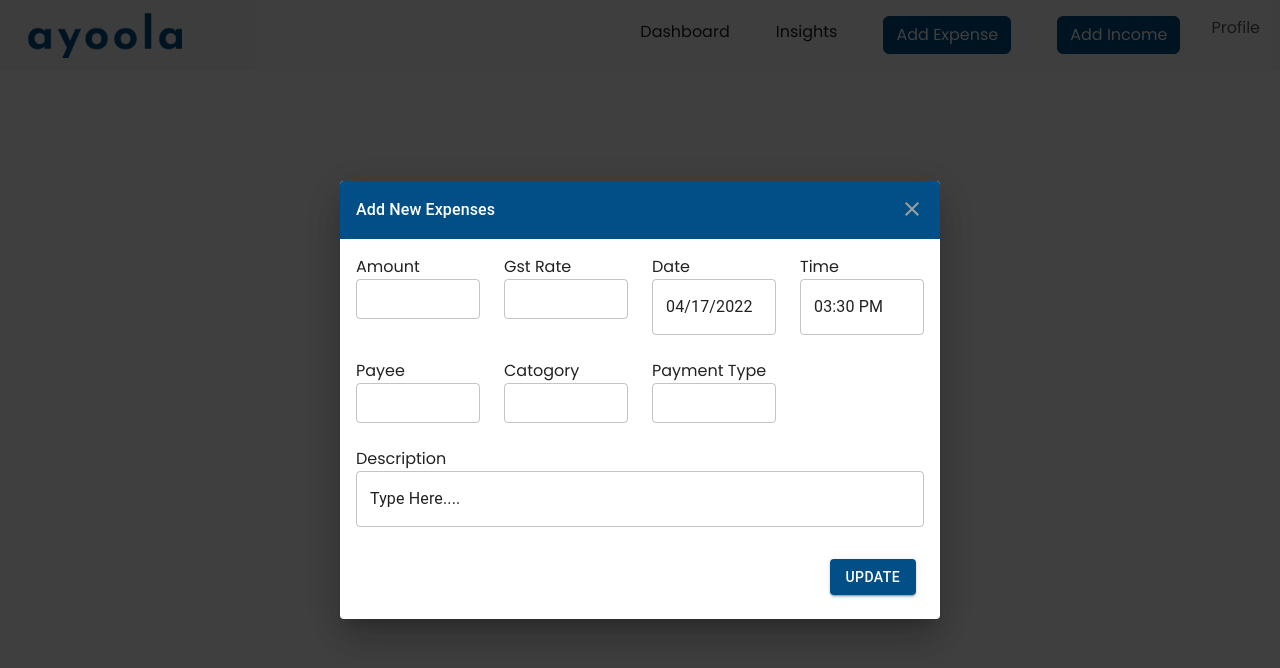
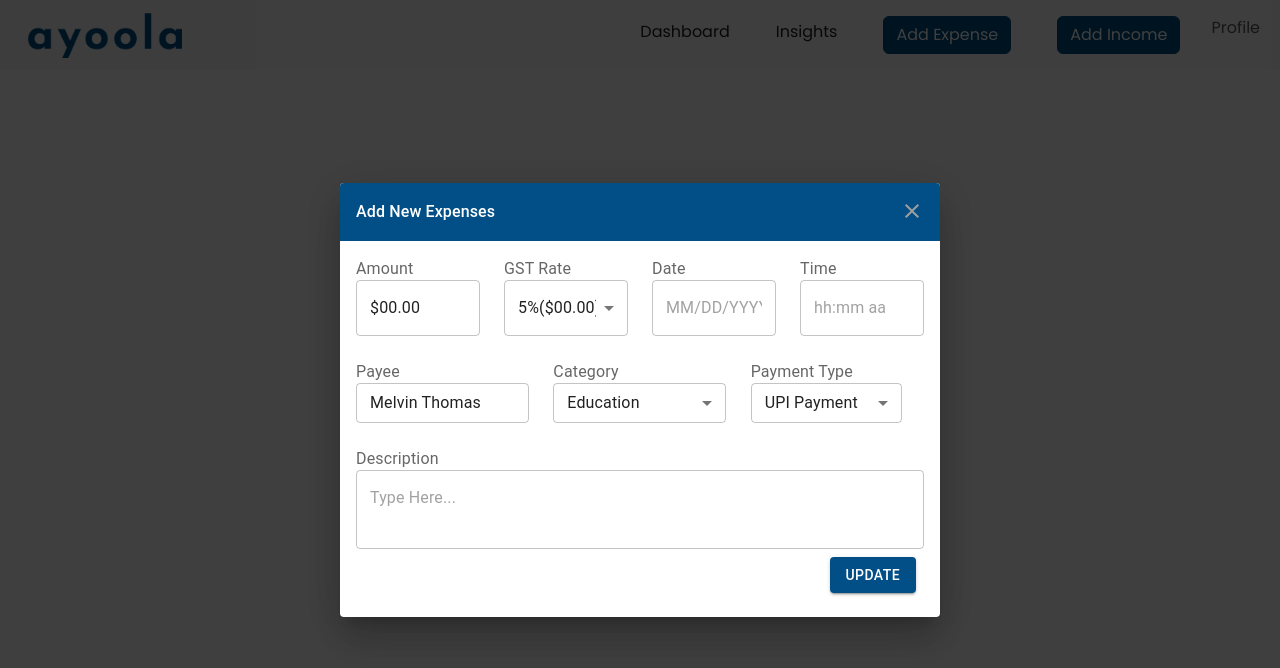
Before and after one commit to anumithasp/expense-tracker, a React (Create React App) app: page /dashboard in a window 1280 px wide. Both pictures are taken after a click on the button "Add Expense". Shown: the top 668 px of the page. Built offline with nearby package versions, Linux system fonts and the light colour scheme.

Commit message:
add expense last changes

```diff
--- a/src/components/AddExpenseModal/AddExpenseModal.jsx
+++ b/src/components/AddExpenseModal/AddExpenseModal.jsx
@@ -13,12 +13,16 @@ import Paper from '@mui/material/Paper';
 import TextField from '@mui/material/TextField';
 import Typography from '@mui/material/Typography';
 import Modal from '@mui/material/Modal';
-import { styled } from '@mui/material';
+import { MenuItem, alpha,styled } from '@mui/material';
 import dayjs from 'dayjs';
 import { LocalizationProvider } from '@mui/x-date-pickers/LocalizationProvider';
 import { DatePicker } from '@mui/x-date-pickers/DatePicker';
 import { TimePicker } from '@mui/x-date-pickers/TimePicker';
 import { AdapterDayjs } from '@mui/x-date-pickers/AdapterDayjs';
+import InputLabel from '@mui/material/InputLabel';
+import InputAdornment from '@mui/material/InputAdornment';
+import InputBase from '@mui/material/InputBase';
+import FormControl from '@mui/material/FormControl';
 
 const style = {
   position: 'absolute',
@@ -27,7 +31,7 @@ const style = {
   transform: 'translate(-50%, -50%)',
   width: 400,
   bgcolor: 'background.paper',
-  border: '2px solid #000',
+  border: '1px solid #000',
   boxShadow: 24,
   p: 4,
 };
@@ -40,21 +44,104 @@ const BootstrapDialog = styled(Dialog)(({ theme }) => ({
   },
 }));
 
-const Item = styled(Paper)(({ theme }) => ({
-  backgroundColor: theme.palette.mode === 'dark' ? '#1A2027' : '#fff',
-  ...theme.typography.body2,
-  padding: theme.spacing(1),
-  textAlign: 'center',
-  color: theme.palette.text.secondary,
-}));
+// const Item = styled(Paper)(({ theme }) => ({
+//   backgroundColor: theme.palette.mode === 'dark' ? '#1A2027' : '#fff',
+//   ...theme.typography.body2,
+//   padding: theme.spacing(1),
+//   textAlign: 'center',
+//   color: theme.palette.text.secondary,
+// }));
+
+// const BootstrapInput = styled(InputBase)(({ theme }) => ({
+//   'label + &': {
+//     marginTop: theme.spacing(4),
+//   },
+//   '& .MuiInputBase-input': {
+//     borderRadius: 4,
+//     position: 'relative',
+//     backgroundColor: theme.palette.mode === 'light' ? '#F3F6F9' : '#1A2027',
+//     border: '1px solid',
+//     borderColor: theme.palette.mode === 'light' ? '#E0E3E7' : '#2D3843',
+//     fontSize: 17,
+//     width: 'large',
+//     padding: '10px 12px',
+//     transition: theme.transitions.create([
+//       'border-color',
+//       'background-color',
+//       'box-shadow',
+//     ]),
+//     fontFamily: [
+//       '-apple-system',
+//       'BlinkMacSystemFont',
+//       '"Segoe UI"',
+//       'Roboto',
+//       '"Helvetica Neue"',
+//       'Arial',
+//       'sans-serif',
+//       '"Apple Color Emoji"',
+//       '"Segoe UI Emoji"',
+//       '"Segoe UI Symbol"',
+//     ].join(','),
+//     '&:focus': {
+//       boxShadow: `${alpha(theme.palette.primary.main, 0.25)} 0 0 0 0.2rem`,
+//       borderColor: theme.palette.primary.main,
+//     },
+//   },
+// }));
+
+
 
 const AddExpenseModal = () => {
     const [open, setOpen] = React.useState(false);
     const handleOpen = () => setOpen(true);
     const handleClose = () => setOpen(false);
 
+    const [amount, setAmount] = React.useState('00.00');
+    // const [gstRate, setGstRate] = React.useState(5);
+
+    const gstRates = [
+      {
+        value: '500.78',
+        label: '5%($00.00)',
+      },
+      {
+        value: '1008.9',
+        label: '10%($00.00)',
+      },
+      {
+        value: '2089',
+        label: '15%($00.00)',
+      },
+      {
+        value: '3500.90',
+        label: '20%($00.00)',
+      },
+    ];
+
+    const categories = [
+      'Education',
+      'Food',
+      'Shopping',
+      'Travel',
+      'Grocery',
+      'Vehicle Expenses',
+      'Insurance',
+      'Gifts',
+    ];
+
+    const paymentTypes = [
+      'UPI Payment',
+      'Cash Payment',
+      'Card Payment'
+    ];
+
+    const handleAmountChange = (event) => {
+      setAmount(event.target.value);
+    };
+
+
     return (
-      <div>
+      <div >
         <a className="nav-link" href="#">
             <button onClick={handleOpen} className='btn btn-primary exp-btn-primary'>Add Expense </button>
         </a>
@@ -63,16 +150,23 @@ const AddExpenseModal = () => {
           onClose={handleClose}
           aria-labelledby="modal-modal-title"
           aria-describedby="modal-modal-description"
+          sx={{
+            display: 'flex',
+            alignItems: 'center',
+            justifyContent: 'center',
+
+          }}
         >
+
+            <React.Fragment>
             <Box sx={style}>
-            <React.Fragment>
               <BootstrapDialog
               onClose={handleClose}
               aria-labelledby="customized-dialog-title"
               open={open}
               >
                 <DialogTitle
-                sx={{ m: 0, p: 2 ,
+                sx={{ m: 0, p: 2,
                   backgroundColor: "#014f86",
                   color:'white',
                   fontSize:'medium'
@@ -92,95 +186,160 @@ const AddExpenseModal = () => {
                 >
                   <CloseIcon/>
                 </IconButton>
-                <DialogContent>
+                <DialogContent sx={{fontSize:'small'}}>
                 <Grid container spacing={{ xs: 2, md: 3 }} columns={{ xs: 4, sm: 8, md: 12 }}>
                   <Grid item xs={3} sm={4} md={3}>
+                    <InputLabel  htmlFor="amount">
                      Amount
+                    </InputLabel>
+                    <FormControl variant="standard">
                     <TextField
-                    hiddenLabel
-                    size="small"
+                    size="medium"
+                    id="amount"
+                    value={amount}
+                    // defaultValue="$00.00"
+                    InputProps={{
+                      startAdornment: <span>$</span>
+                    }}
+                    onChange={handleAmountChange}
+                    sx={{ width: '100%'}}
                     />
+                    </FormControl>
                   </Grid>
+
                   <Grid item xs={3} sm={4} md={3}>
-                    Gst Rate
+                    <InputLabel  htmlFor="rate">
+                      GST Rate
+                    </InputLabel>
                     <TextField
-                    size="small"
-                    />
+                    id="rate"
+                    size="medium"
+                    select
+                    defaultValue="500.78"
+                    SelectProps={{
+                      native: true,
+                    }}
+                  >
+                    {gstRates.map((option) => (
+                    <option key={option.value} value={option.value}>
+                    {option.label}
+                    </option>
+                    ))}
+                    </TextField>
                   </Grid>
-                  <Grid item xs={3} sm={4} md={3}>
+
+                  <Grid item xs={3} sm={4} md={3} >
+                  <InputLabel htmlFor="date">
                     Date
-                    {/* <TextField
-                    size="small"
-                    /> */}
-
+                  </InputLabel>
                   <LocalizationProvider dateAdapter={AdapterDayjs}>
                     <DatePicker
+                    renderInput={(params) => (
+                    <TextField
+                    {...params}
                     size="small"
-                        label=""
-                        defaultValue={dayjs('2022-04-17')}
-                      />
-                    </LocalizationProvider>
-
-                  </Grid>
-                  <Grid item xs={3} sm={4} md={3}>
-                    Time
-                    {/* <TextField
-                    size="small"
-                    />  */}
-                    <LocalizationProvider dateAdapter={AdapterDayjs}>
-                      <TimePicker
-                        size="small"
-                        label=""
-                        defaultValue={dayjs('2022-04-17T15:30')}
+                    id="date"
+                    sx={{ width: 'small'}}
+                   />)}
                    />
                   </LocalizationProvider>
                   </Grid>
 
                   <Grid item xs={3} sm={4} md={3}>
+                    <InputLabel  htmlFor="time">
+                      Time
+                    </InputLabel>
+                    <LocalizationProvider dateAdapter={AdapterDayjs}>
+                      <TimePicker
+                      renderInput={(params) => (
+                      <TextField
+                      {...params}
+                      size="small"
+                      id="time"
+                      sx={{ width: '20%',fontSize:'xx-small'}}
+                      />
+                      )}
+                      />
+                    </LocalizationProvider>
+                  </Grid>
+
+                  <Grid item xs={4} sm={6} md={4}>
+                    <InputLabel  htmlFor="payee">
                       Payee
+                    </InputLabel>
                     <TextField
                     size="small"
+                    id="payee"
+                    defaultValue="Melvin Thomas"
                     />
                   </Grid>
-                  <Grid item xs={3} sm={4} md={3}>
-                    Catogory
+                  <Grid item xs={4} sm={6} md={4}>
+                    <InputLabel  htmlFor="category">
+                      Category
+                    </InputLabel>
                     <TextField
                     size="small"
-                    />
+                    id="category"
+                    select
+                    defaultValue="Education"
+                    SelectProps={{
+                      native:'true'
+                    }}
+                    >
+                      {categories.map((category) => (
+                      <option key={category} value={category}>
+                      {category}
+                      </option>
+                      ))}
+                    </TextField>
                   </Grid>
-                  <Grid item xs={3} sm={4} md={3}>
+
+                  <Grid item xs={4} sm={6} md={4}>
+                    <InputLabel  htmlFor="payment-type">
                       Payment Type
+                    </InputLabel>
                     <TextField
                     size="small"
-                    />
+                    id="payment-type"
+                    select
+                    defaultValue="UPI Payment"
+                    SelectProps={{
+                      native:'true'
+                    }}
+                    >
+                      {paymentTypes.map((paymentType) =>(
+                        <option key={paymentType} value={paymentType}>
+                          {paymentType}
+                        </option>
+                      ))}
+                    </TextField>
                   </Grid>
 
                   <Grid item xs={12} sm={12} md={12}>
+                    <InputLabel  htmlFor="description">
                       Description
+                    </InputLabel>
                     <TextField
                     fullWidth
-                    hiddenLabel
                     multiline
-                    id="standard-size-small"
-                    defaultValue="Type Here...."
+                    rows={2}
+                    id="description"
+                    placeholder="Type Here..."
+                    sx={{fontSize:'50px'}}
                     />
                   </Grid>
                 </Grid>
-                <br />
+
                 <DialogActions>
                    <Button autoFocus variant="contained" size='medium' style={{backgroundColor: "#014f86"}} onClick={handleClose}>
                     Update
                    </Button>
                 </DialogActions>
                 </DialogContent>
-                {/* <DialogActions>
-                   <Button autoFocus variant="contained" size='medium' style={{backgroundColor: "#014f86"}} onClick={handleClose}>
-                    Update
-                   </Button>
-                </DialogActions> */}
               </BootstrapDialog>
+              </Box>
             </React.Fragment>
-          </Box>
+
         </Modal>
       </div>
     );
```
Lines whose indentation alone changed are shown as unchanged.
